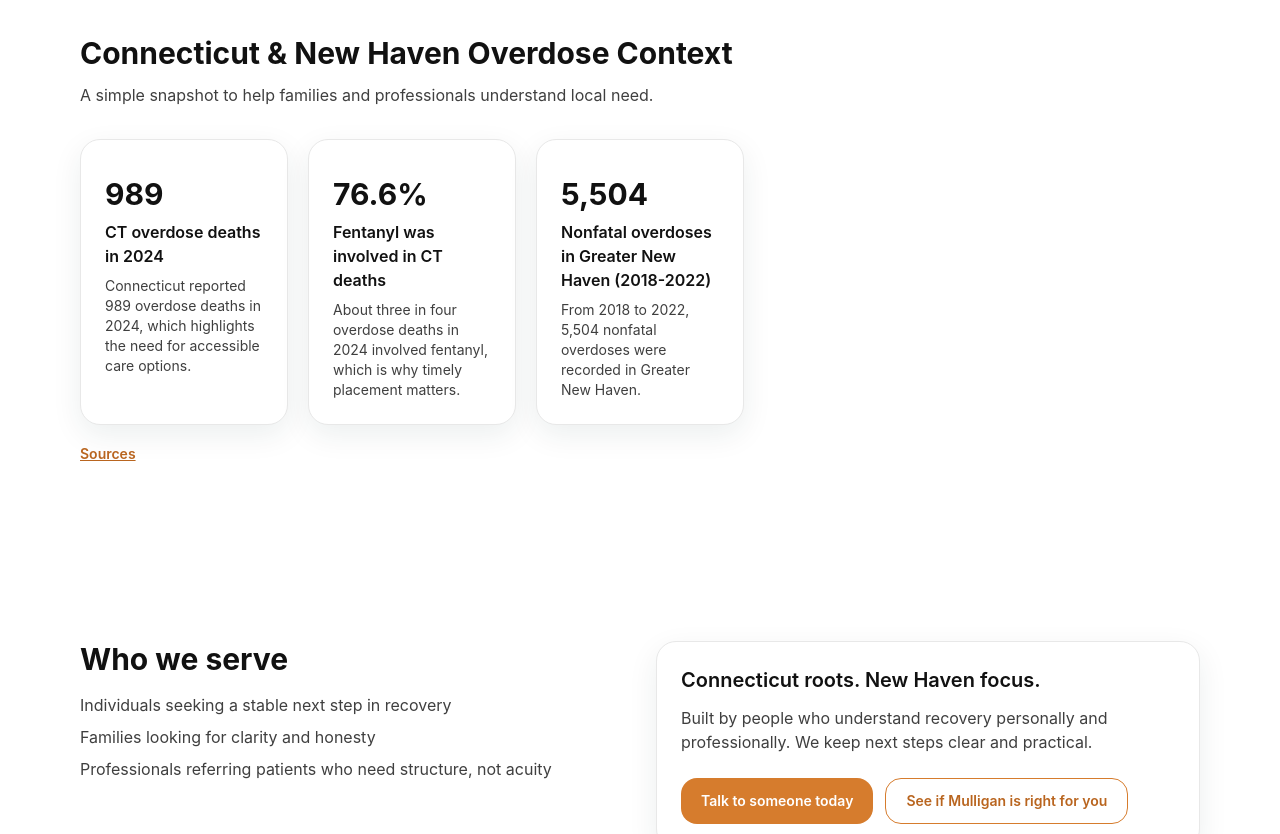
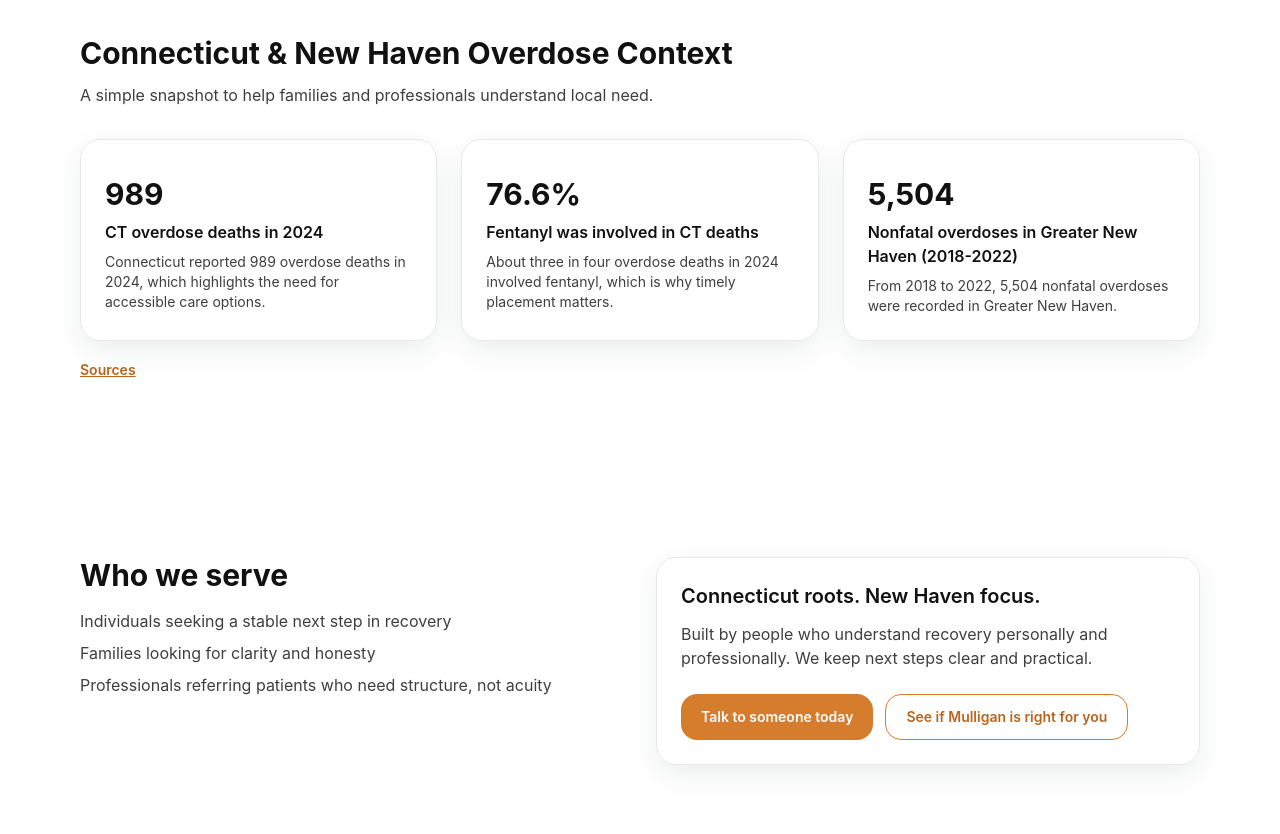
Before and after one commit to MaxMRC-CT/mulligan-recovery-ct, a Next.js app: page / in a window 1280 px wide. Shown: the part 1680-2514 px from the top of the page. Built offline with nearby package versions, Linux system fonts and the light colour scheme.

Commit message:
Update stats-carousel.tsx

```diff
--- a/components/sections/stats-carousel.tsx
+++ b/components/sections/stats-carousel.tsx
@@ -1,12 +1,15 @@
 "use client";
 
-import { useMemo, useRef, useState } from "react";
+import { useEffect, useMemo, useRef, useState } from "react";
 import type { StatItem } from "@/lib/stats";
 import { stats } from "@/lib/stats";
 
-function StatCard({ item }: { item: StatItem }) {
+function StatCard({ item, animateIn, delayMs }: { item: StatItem; animateIn: boolean; delayMs: number }) {
   return (
-    <article className="card h-full">
+    <article
+      className={`card h-full transition-all duration-700 ease-out ${animateIn ? "translate-y-0 opacity-100" : "translate-y-4 opacity-0"}`}
+      style={{ transitionDelay: `${delayMs}ms` }}
+    >
       <p className="mt-3 text-3xl font-bold text-neutral-900">{item.value}</p>
       <p className="mt-2 text-base font-semibold text-neutral-900">{item.label}</p>
       <p className="mt-2 text-sm text-neutral-700">{item.subtext}</p>
@@ -16,12 +19,36 @@ function StatCard({ item }: { item: StatItem }) {
 
 export function StatsCarousel() {
   const mobileContainerRef = useRef<HTMLDivElement>(null);
+  const sectionRef = useRef<HTMLElement>(null);
   const cardRefs = useRef<Array<HTMLDivElement | null>>([]);
   const [activeIndex, setActiveIndex] = useState(0);
   const [sourcesOpen, setSourcesOpen] = useState(false);
+  const [isInView, setIsInView] = useState(false);
 
   const sources = useMemo(() => {
     return stats.map((item) => ({ id: item.id, label: item.label, source: item.source }));
+  }, []);
+
+  useEffect(() => {
+    const section = sectionRef.current;
+    if (!section) {
+      return;
+    }
+
+    const observer = new IntersectionObserver(
+      (entries) => {
+        for (const entry of entries) {
+          if (entry.isIntersecting) {
+            setIsInView(true);
+            observer.disconnect();
+          }
+        }
+      },
+      { threshold: 0.2 }
+    );
+
+    observer.observe(section);
+    return () => observer.disconnect();
   }, []);
 
   function scrollToStat(index: number) {
@@ -46,16 +73,16 @@ export function StatsCarousel() {
   }
 
   return (
-    <section className="section bg-white">
+    <section ref={sectionRef} className="section bg-white">
       <div className="container">
         <h2 className="section-heading">Connecticut &amp; New Haven Overdose Context</h2>
         <p className="section-subheading">
           A simple snapshot to help families and professionals understand local need.
         </p>
 
-        <div className="mt-8 hidden gap-5 md:grid md:grid-cols-2 xl:grid-cols-5">
-          {stats.map((item) => (
-            <StatCard key={item.id} item={item} />
+        <div className="mt-8 hidden gap-6 md:grid md:grid-cols-3">
+          {stats.map((item, index) => (
+            <StatCard key={item.id} item={item} animateIn={isInView} delayMs={index * 120} />
           ))}
         </div>
 
@@ -73,7 +100,7 @@ export function StatsCarousel() {
               }}
               className="w-[85%] shrink-0 snap-center"
             >
-              <StatCard item={item} />
+              <StatCard item={item} animateIn={true} delayMs={0} />
             </div>
           ))}
         </div>
```
